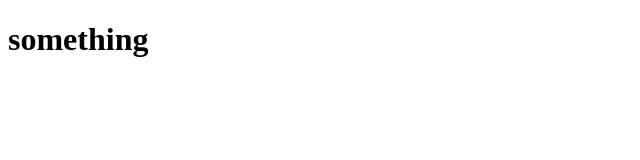
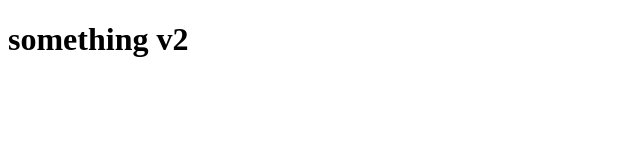
Before and after one commit to mk-py/git-one, a plain HTML site: page index.html in a window 1280 px wide. Shown: the full height of the page, 0-640 px from the left. Drawn offline with Linux system fonts and the light colour scheme.

Commit message:
h1 edited

```diff
--- a/index.html
+++ b/index.html
@@ -5,6 +5,6 @@
     <title></title>
   </head>
   <body>
-      <h1>something</h1>
+      <h1>something v2</h1>
   </body>
 </html>
```
